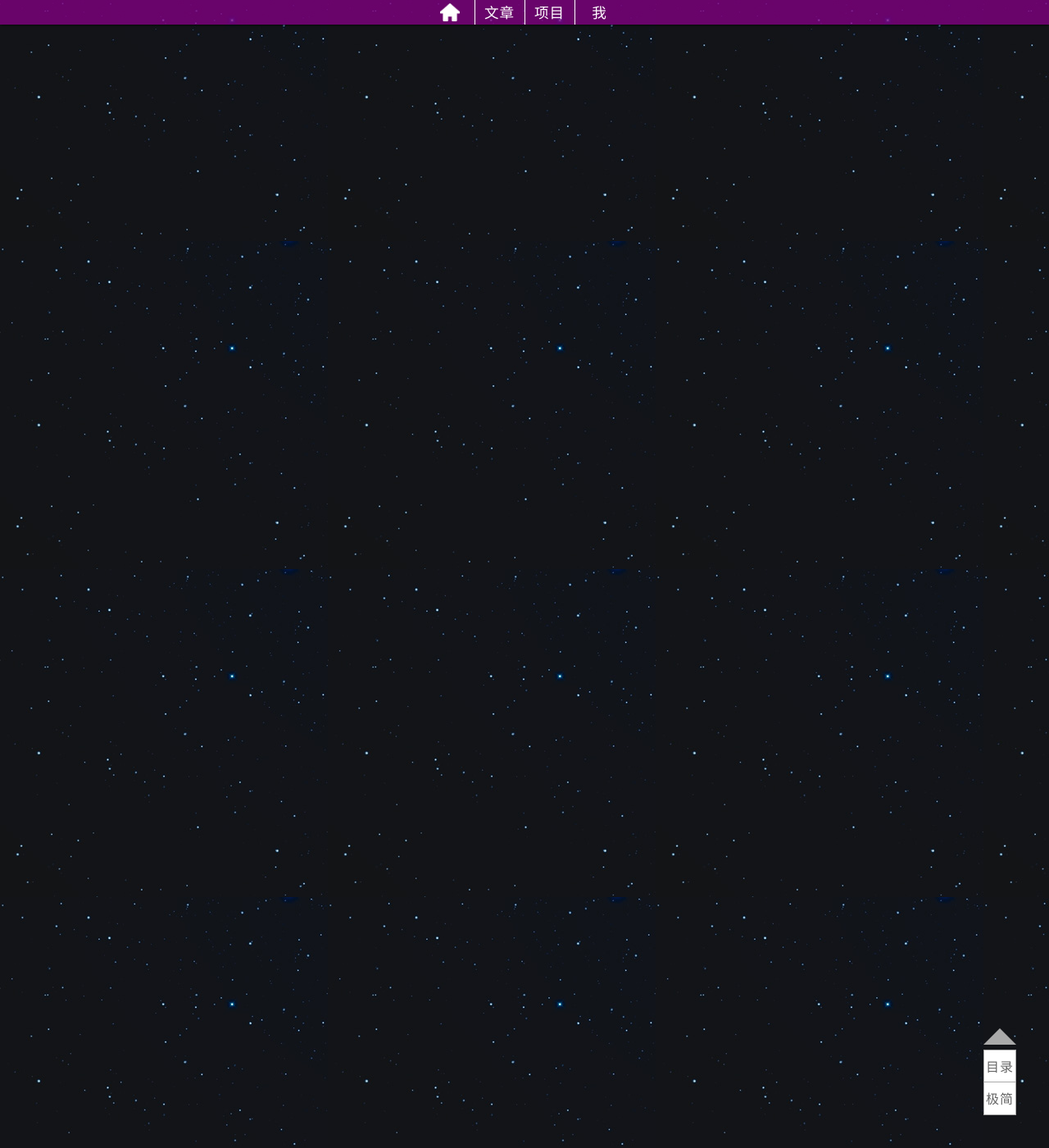
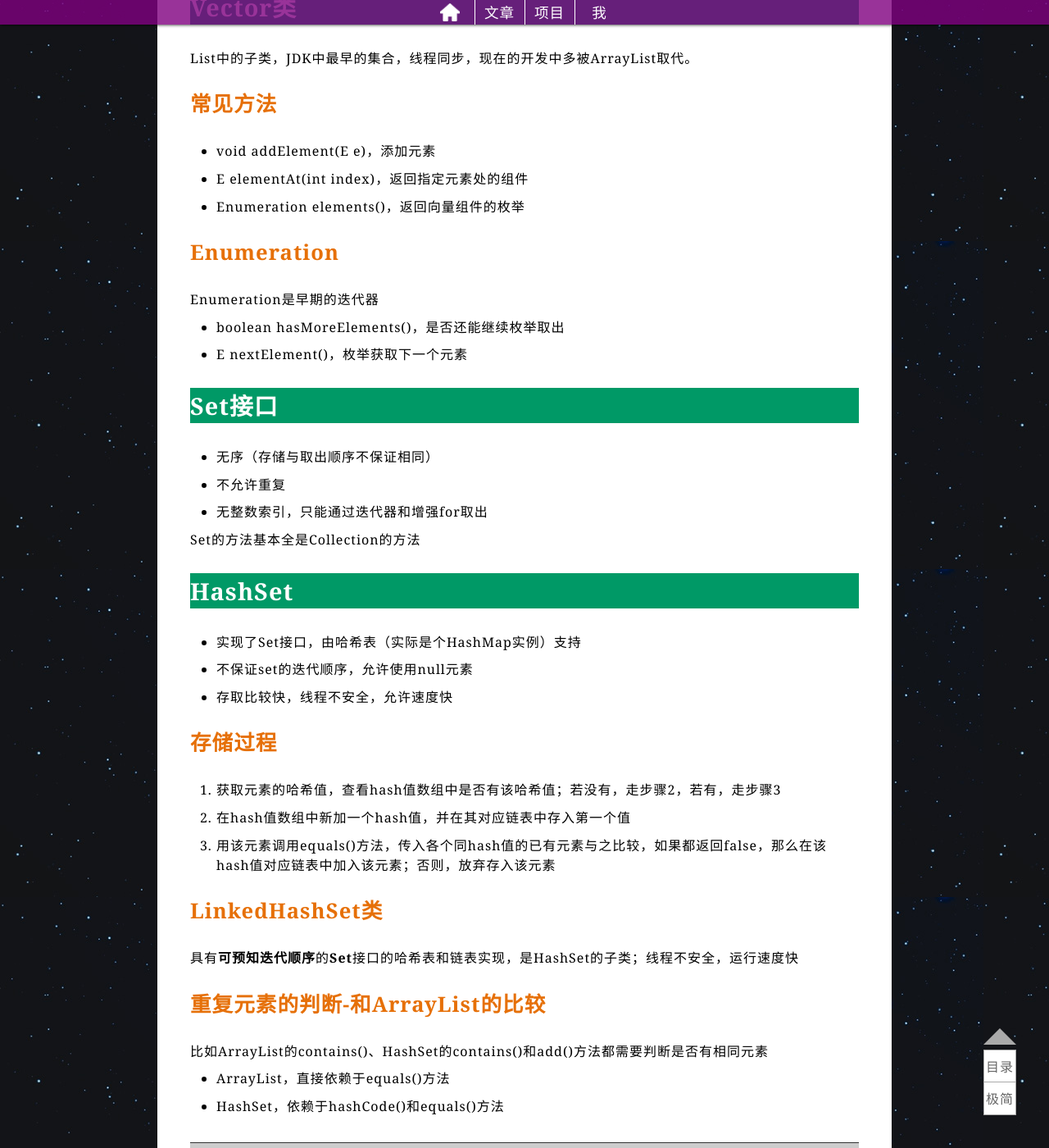
Before and after one commit to jacktown11/jacktown11.github.io, a Jekyll site: the page built from _posts/2018-07-14-java-Collection.md, in a window 1280 px wide and 1400 px high, scrolled down 5706 px. Shown: the whole window at 82% size. Built offline with Jekyll 4.4.1, drawn with Linux system fonts in a browser that asks for light colours; some of the changed text lies outside the part shown.

Commit message:
add post

```diff
--- a/_posts/2018-07-14-java-Collection.md
+++ b/_posts/2018-07-14-java-Collection.md
@@ -51,10 +51,14 @@ for(T item : IterableObject){
 # Iterator接口
 迭代器，为java的集合框架提供一种通用的枚举方式。
 
+## 方法
 |方法|解释|
 |-|-|
 |boolean `hasNext`() |是否还有下一个迭代元素 |
 |E `next`() |获取下一个迭代元素 |
+
+## 并发修改异常
+在迭代过程中，不应该修改正在迭代的集合（或数组），特别是不能修改其长度，否则会出现并发修改异常。
 
 # 泛型（Generic）
 泛型，即“参数化类型”。类似于方法中的变量参数，数据类型（类）也可定义成有参形式，然后在使用时传入具体的类型。泛型提供了编译时类型安全检测机制，该机制允许在编译时检测到非法的类型。
@@ -97,3 +101,108 @@ java的泛型是伪泛型，只是编译的手段；编译后的`class`文件中
 ## 优点
 - 避免类型强转，更加安全
 - 将错误由运行时提前到编译时
+
+# 常见数据结构
+
+## 堆栈
+- 先进后出
+- 存数据：压栈
+- 取数据：弹栈
+
+## 队列
+- 先进先出
+
+## 数组
+- 查找速度快（通过索引）
+- 增删元素慢（需要创建新数组）
+
+## 链表
+- 后一个元素的位置被前一个元素所存储
+- 查找慢
+- 增删快
+
+## 哈希表（Hash Table）
+链表数组结合体，每一个元素都映射到一个确定的哈希值，同一个哈希值的元素放在同一个链表中，各个哈希值放在数组中
+
+### 哈希值的计算
+java的Object对象声明了`int hashCode()`方法，这表示每一个java中的对象都可以调用该方法的某种特定实现计算出一个哈希值。
+
+java语言官方约定：
+
+- 同一个对象，多次调用hashCode()，必须返回一个相同的确定值
+- 两个对象，如果调用equals()方法返回true,那么他们的hashCode()返回值应该相同
+- 两个对象，如果其hashCode()方法返回了相同值，不要求它们之间调用equals()方法返回true，但是为不同对象提供不同的hash值有利于提高性能
+
+# List接口
+Collection的子接口
+
+## 特点
+- 有序
+- 具有整数索引
+- 可以储存重复元素
+
+## 常用方法
+- boolean `add`(int index, E e)，在指定索引位置插入元素
+- E `set`(int index, E e)，覆盖指定索引位置为给定值，返回原来的值
+- E `remove`(int index)，移出指定索引位置元素，返回移出的元素
+- E `get`(int index)，获取指定索引位置的元素
+- boolean `isEmpty`()，是否为空
+
+# ArrayList类
+- List的大小可变的数组的实现，此实现是不同步的（线程不安全）。
+- 增删慢，查找快；由于日常开发中使用较多的是查询数据和遍历数据，因此该类型较常用。
+
+# LinkedList类
+- List链表实现（增删速度快，查找慢），线程不同步。
+- 提供了大量操作首尾元素的方法
+
+|方法 |解释|
+|-|-|
+|void `addFirst`(E e)|在头部插入元素|
+|void `addLast`(E e) |在尾部插入元素 |
+|E `getFirst`() |获取第一个元素 |
+|E `getLast`() |获取最后一个元素 |
+|E `removeFirst`() |移出第一个元素 |
+|E `removeLast`() |移出最后一个元素 |
+|E `pop`() |弹栈得到一个元素，相当于removeFirst |
+|void `push`(E e) |将一个元素压栈，相当于addFirst |
+|boolean `isEmpty`() |是否无元素判断 |
+
+# Vector类
+List中的子类，JDK中最早的集合，线程同步，现在的开发中多被ArrayList取代。
+
+## 常见方法
+- void addElement(E e)，添加元素
+- E elementAt(int index)，返回指定元素处的组件
+- Enumeration elements()，返回向量组件的枚举
+
+## Enumeration
+Enumeration是早期的迭代器
+- boolean hasMoreElements()，是否还能继续枚举取出
+- E nextElement()，枚举获取下一个元素
+
+# Set接口
+- 无序（存储与取出顺序不保证相同）
+- 不允许重复
+- 无整数索引，只能通过迭代器和增强for取出
+
+Set的方法基本全是Collection的方法
+
+# HashSet
+- 实现了Set接口，由哈希表（实际是个HashMap实例）支持
+- 不保证set的迭代顺序，允许使用null元素
+- 存取比较快，线程不安全，允许速度快
+
+## 存储过程
+1. 获取元素的哈希值，查看hash值数组中是否有该哈希值；若没有，走步骤2，若有，走步骤3
+2. 在hash值数组中新加一个hash值，并在其对应链表中存入第一个值
+3. 用该元素调用equals()方法，传入各个同hash值的已有元素与之比较，如果都返回false，那么在该hash值对应链表中加入该元素；否则，放弃存入该元素
+
+## LinkedHashSet类
+具有**可预知迭代顺序**的**Set**接口的哈希表和链表实现，是HashSet的子类；线程不安全，运行速度快
+
+## 重复元素的判断-和ArrayList的比较
+比如ArrayList的contains()、HashSet的contains()和add()方法都需要判断是否有相同元素
+
+- ArrayList，直接依赖于equals()方法
+- HashSet，依赖于hashCode()和equals()方法
```
Also changed, not shown: _posts/2018-07-12-java-common-api.md (+11 -0 lines).
